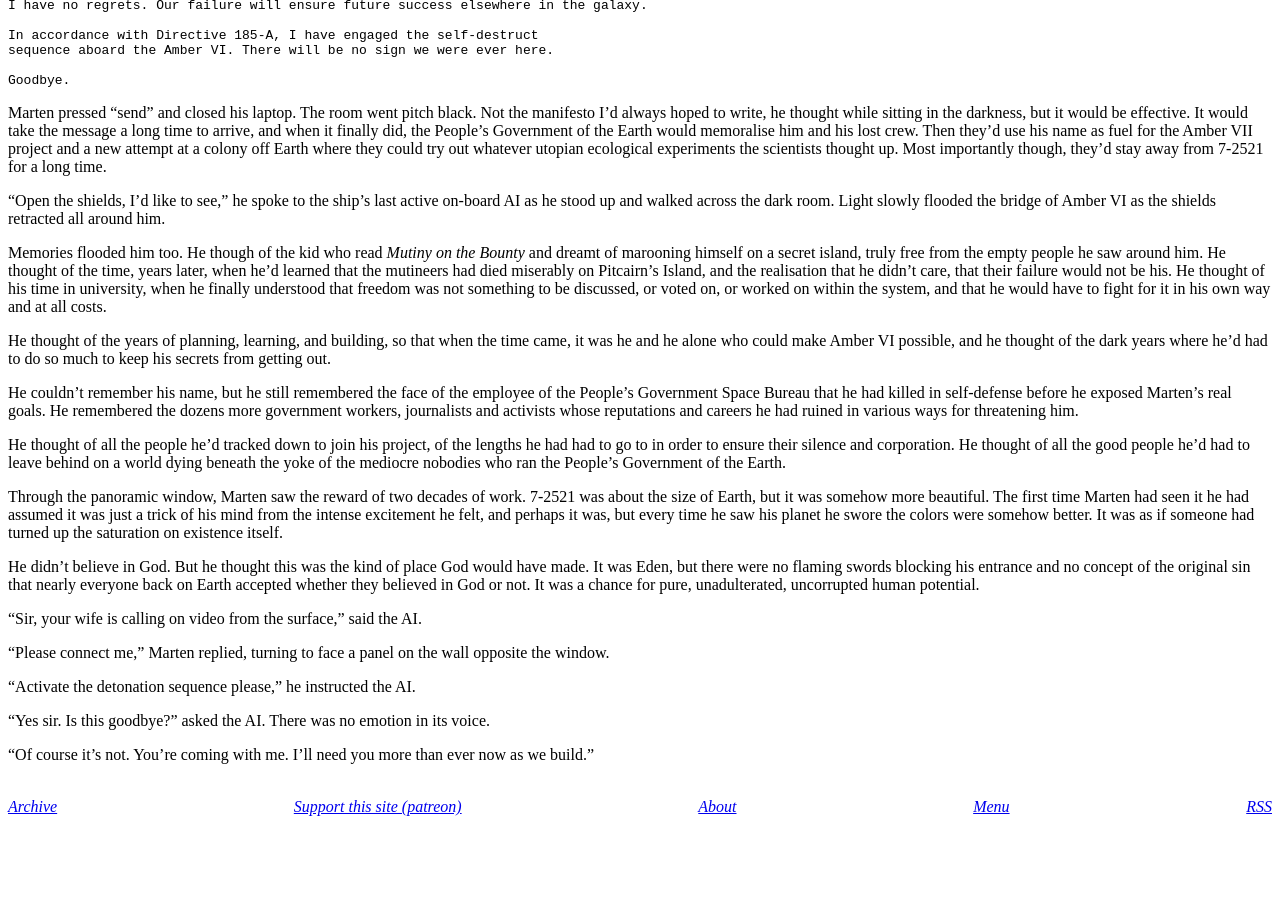
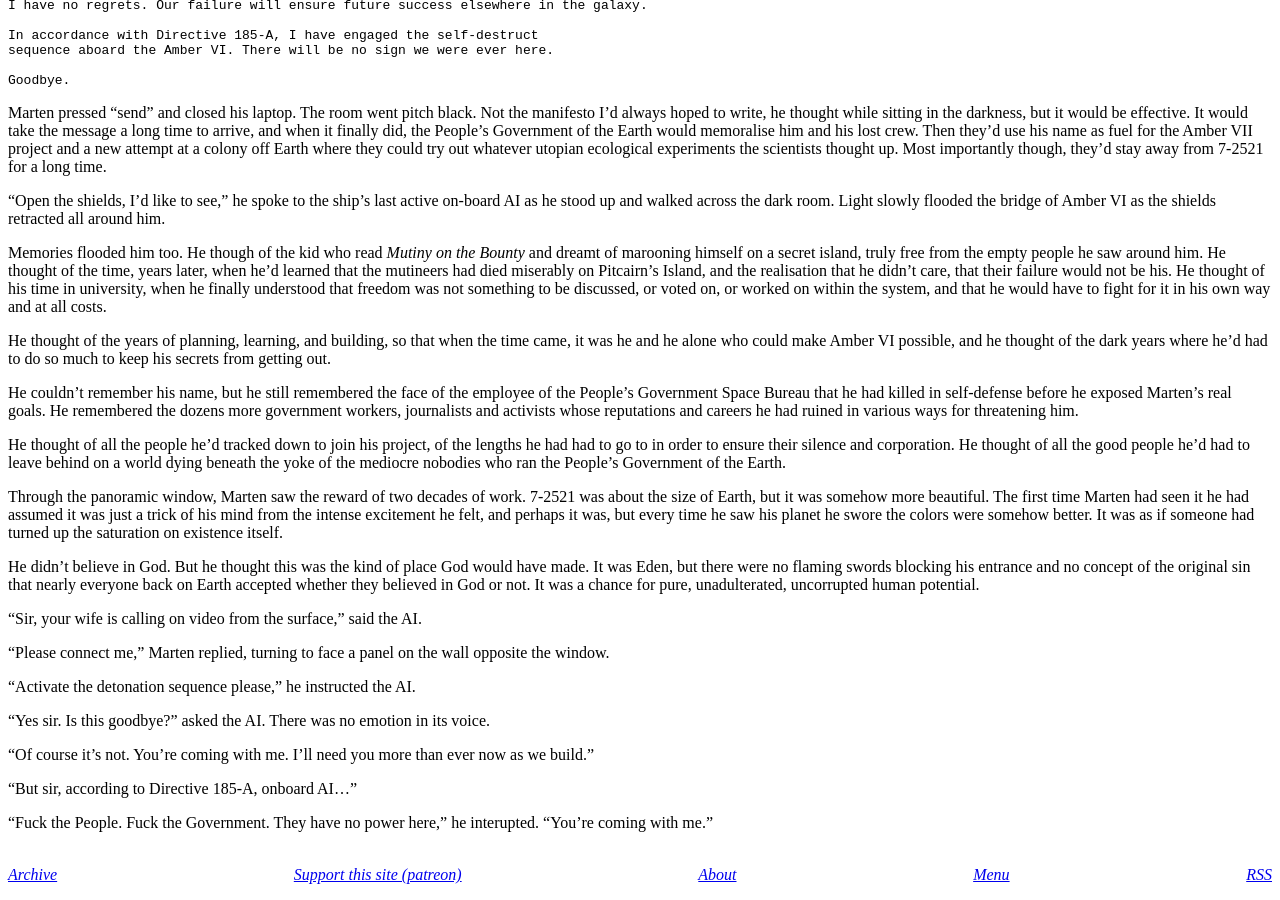
Before and after one commit to derykmakgill/website, a Jekyll site: the page built from story.md, in a window 1280 px wide and 900 px high, scrolled down 819 px. Built offline with Jekyll 4.4.1, drawn with Linux system fonts in a browser that asks for light colours; before the commit the page ends 1651 px from its top, so only the background shows below that.

Commit message:
Update story.md

```diff
--- a/story.md
+++ b/story.md
@@ -78,3 +78,7 @@ He didn't believe in God. But he thought this was the kind of place God would ha
 "Yes sir. Is this goodbye?" asked the AI. There was no emotion in its voice.
 
 "Of course it's not. You're coming with me. I'll need you more than ever now as we build."
+
+"But sir, according to Directive 185-A, onboard AI..."
+
+"Fuck the People. Fuck the Government. They have no power here," he interupted. "You're coming with me."
```
